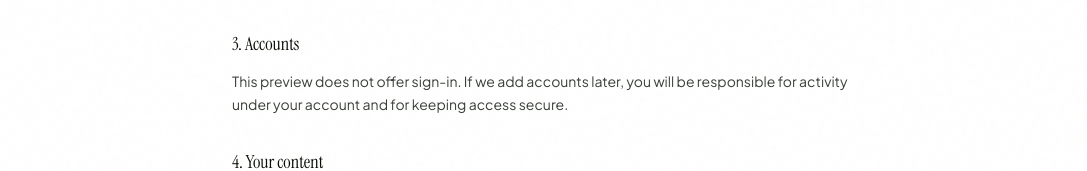
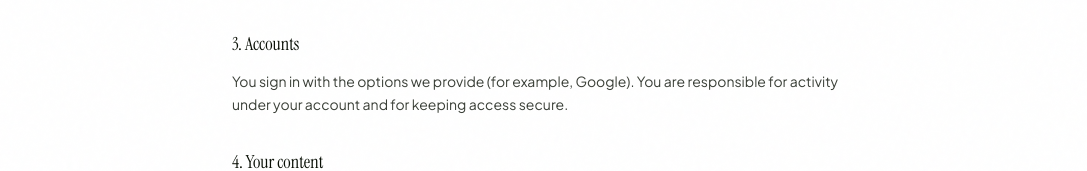
Before and after one commit to derrick-code11/Scribix, a React (Vite) app in the folder frontend/: page /terms in a window 1280 px wide. Shown: the part 512-683 px from the top of the page, without its empty margins (96-1183 px from the left). Built offline with nearby package versions, Linux system fonts and the light colour scheme; no server answers.

Commit message:
Align Terms accounts section with Google sign-in and user responsibility.

```diff
--- a/frontend/src/features/legal/terms-page.tsx
+++ b/frontend/src/features/legal/terms-page.tsx
@@ -34,9 +34,9 @@ export function TermsPage() {
       <section className="space-y-3">
         <h2 className="font-display text-lg text-scribix-text">3. Accounts</h2>
         <p>
-          This preview does not offer sign-in. If we add accounts later, you
-          will be responsible for activity under your account and for keeping
-          access secure.
+          You sign in with the options we provide (for example, Google). You are
+          responsible for activity under your account and for keeping access
+          secure.
         </p>
       </section>
 
```
